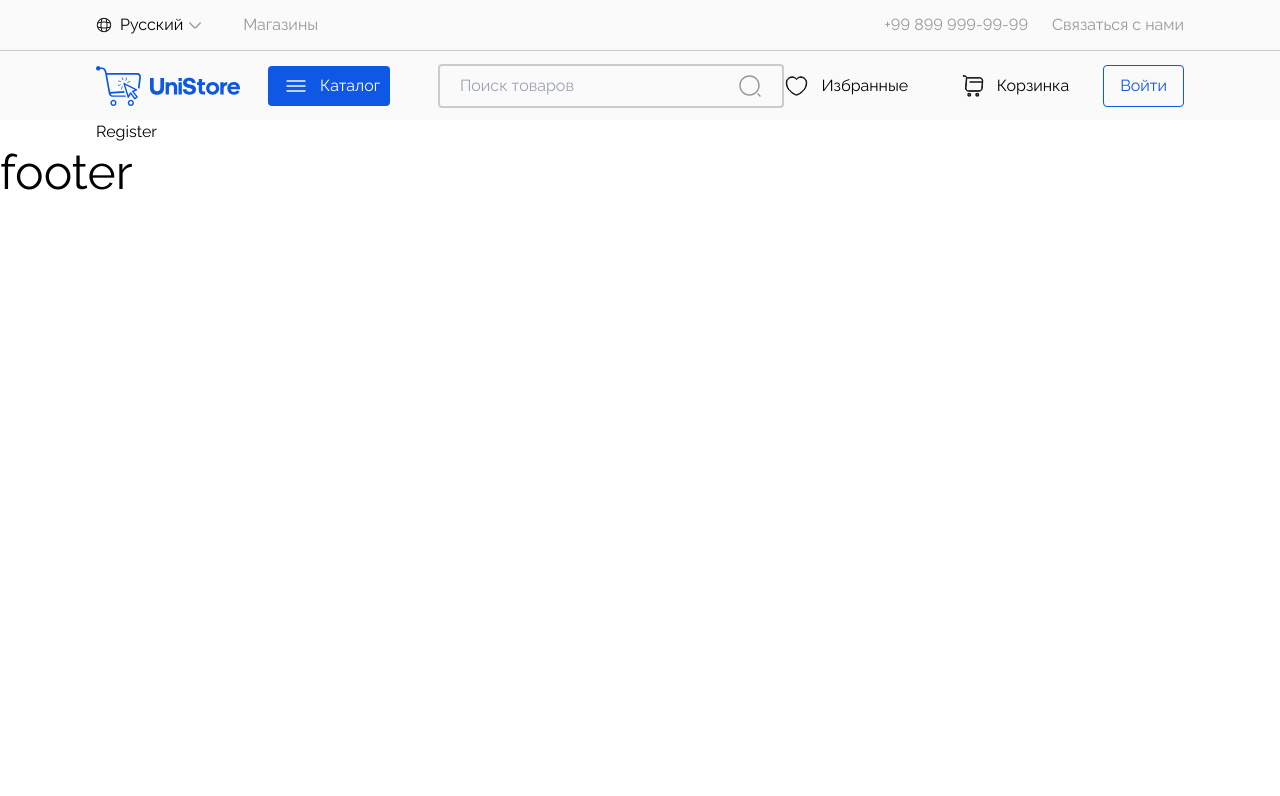
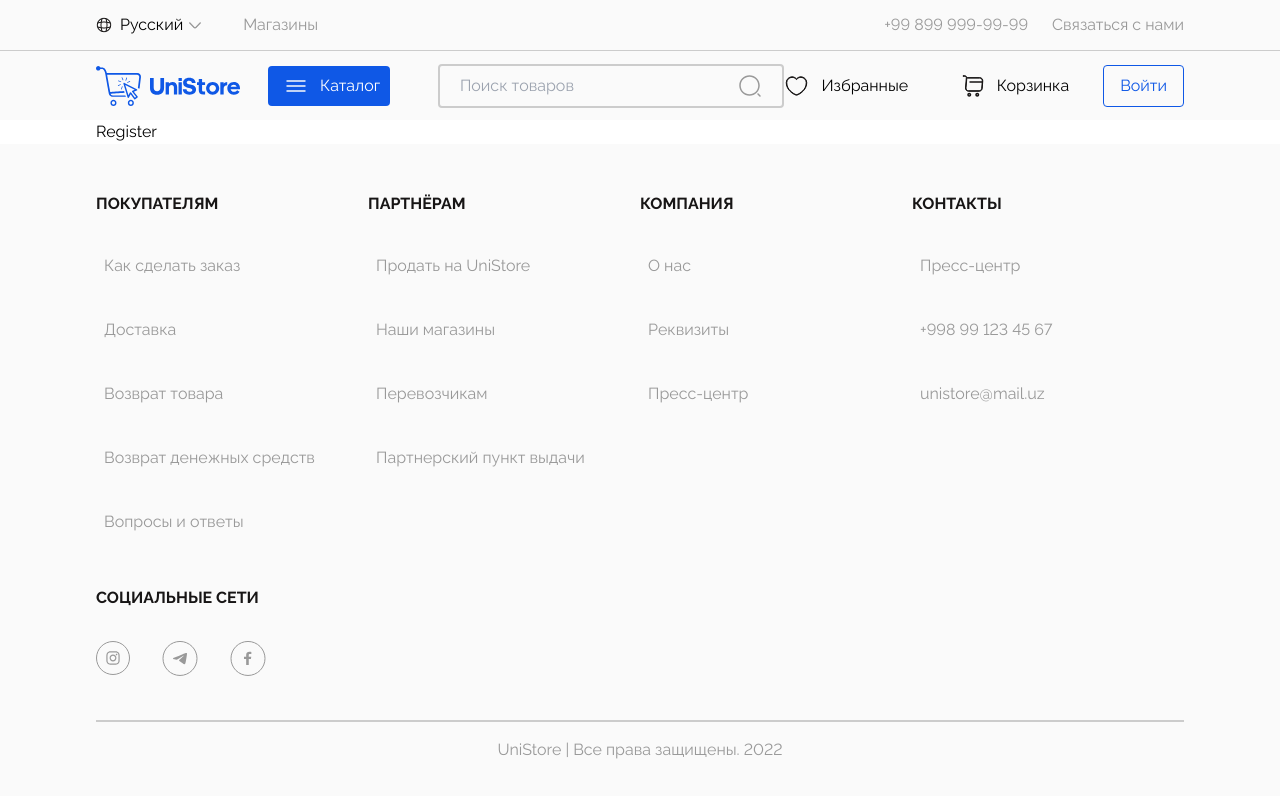
Before and after one commit to Otabek1990/uniboom-app, a React (Create React App) app: page /register in a window 1280 px wide. Shown: the top 796 px of the page. Built offline with nearby package versions, Linux system fonts and the light colour scheme.

Commit message:
Footer-design-is-done!

```diff
--- /dev/null
+++ b/src/components/Footer/footerDatas.js
@@ -0,0 +1,61 @@
+import instaLogo from '../../assets/icons/Instagram (1).svg'
+import tgLogo from '../../assets/icons/Telegram.svg'
+import facebookLogo from '../../assets/icons/Facebook.svg'
+
+const customers = [
+  {text: 'Как сделать заказ', href: '#'},
+  {text: 'Доставка', href: '#'},
+  {text: 'Возврат товара', href: '#'},
+  {text: 'Возврат денежных средств', href: '#'},
+  {text: 'Вопросы и ответы', href: '#'},
+]
+const partners = [
+  {text: 'Продать на UniStore', href: '#'},
+  {text: 'Наши магазины', href: '#'},
+  {text: 'Перевозчикам', href: '#'},
+  {text: 'Партнерский пункт выдачи', href: '#'},
+]
+const companies = [
+  {text: 'О нас', href: '#'},
+  {text: 'Реквизиты', href: '#'},
+  {text: 'Пресс-центр', href: '#'},
+]
+const contacts = [
+  {text: 'Пресс-центр', href: '#'},
+  {text: '+998 99 123 45 67', href: '#'},
+  {text: 'unistore@mail.uz', href: '#'},
+]
+const socials = [
+  {icon: instaLogo, href: '#'},
+  {icon: tgLogo, href: '#'},
+  {icon: facebookLogo, href: '#'},
+]
+
+export const categories = [
+  {
+    name: 'ПОКУПАТЕЛЯМ',
+    links: customers,
+    id: 1,
+  },
+  {
+    name: 'ПАРТНЁРАМ',
+    links: partners,
+    id: 2,
+  },
+  {
+    name: 'КОМПАНИЯ',
+    links: companies,
+    id: 3,
+  },
+  {
+    name: 'КОНТАКТЫ',
+    links: contacts,
+    id: 4,
+  },
+  {
+    name: 'СОЦИАЛЬНЫЕ СЕТИ',
+    links: socials,
+    id: 5,
+    icons: true,
+  },
+]
--- /dev/null
+++ b/src/components/Footer/footerMainTexts.js
@@ -0,0 +1,20 @@
+import React from 'react'
+import {Link} from 'react-router-dom'
+
+function FooterMainTexts({name, links}) {
+  return (
+    <div className="mb-6">
+      <h5 className="uppercase font-bold mb-2.5 text-black">{name}</h5>
+
+      <ul className="list-none mb-0 p-2">
+        {links.map(item => (
+          <li key={item.text} className=" text-gray-100 py-5">
+            <Link to={item.href}>{item.text}</Link>
+          </li>
+        ))}
+      </ul>
+    </div>
+  )
+}
+
+export default FooterMainTexts
--- /dev/null
+++ b/src/components/Footer/footerRightIcons.js
@@ -0,0 +1,22 @@
+import React from 'react'
+import {Link} from 'react-router-dom'
+
+function FooterRightIcons({name, links}) {
+  return (
+    <div className="mb-6">
+      <h5 className="uppercase font-bold mb-2.5 text-black">{name}</h5>
+
+      <ul className="list-none flex mb-0 items-center">
+        {links.map(item => (
+          <li key={item.icon} className="py-5 pr-8">
+            <Link to={item.href}>
+              <img src={item.icon} alt={item.icon} />
+            </Link>
+          </li>
+        ))}
+      </ul>
+    </div>
+  )
+}
+
+export default FooterRightIcons
--- a/src/components/Footer/index.js
+++ b/src/components/Footer/index.js
@@ -1,10 +1,25 @@
 import React from 'react'
+import {categories} from './footerDatas'
+import FooterMainTexts from './footerMainTexts'
+import FooterRightIcons from './footerRightIcons'
 
 function Footer() {
   return (
-    <div>
-      <h1>footer </h1>
-    </div>
+    <footer className="bg-white-300  lg:text-left  p-24 pt-12 pb-7">
+      <div className="grid desktop:grid-cols-5 tablet:grid-cols-4 justify-center">
+        {categories.map(category =>
+          !category.icons ? (
+            <FooterMainTexts key={category.id} {...category} />
+          ) : (
+            <FooterRightIcons key={category.id} {...category} />
+          ),
+        )}
+      </div>
+
+      <div className="border-solid border-t-2  text-gray-700 text-center p-4">
+        <p className="text-gray-100">UniStore | Все права защищены. 2022</p>
+      </div>
+    </footer>
   )
 }
 
```
Also changed, not shown: src/assets/icons/Facebook.svg (added), src/assets/icons/Telegram.svg (added).
